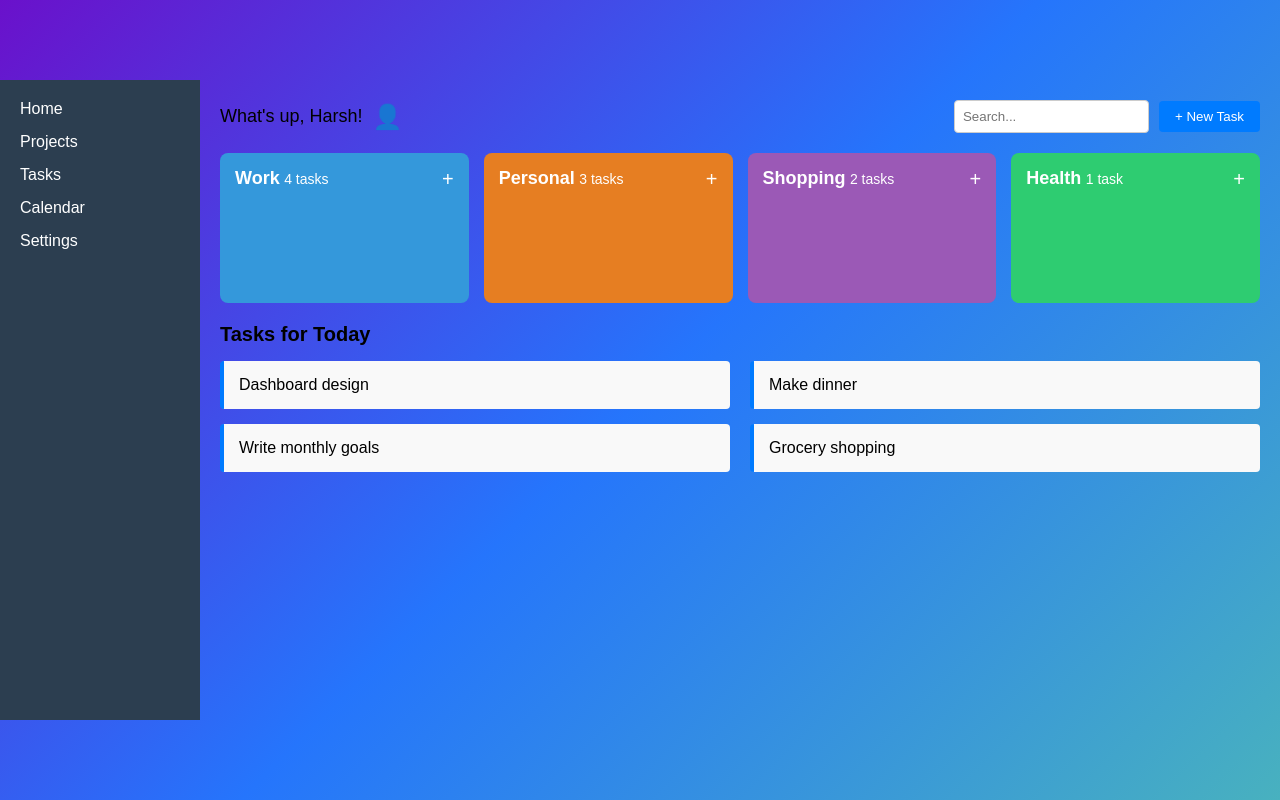
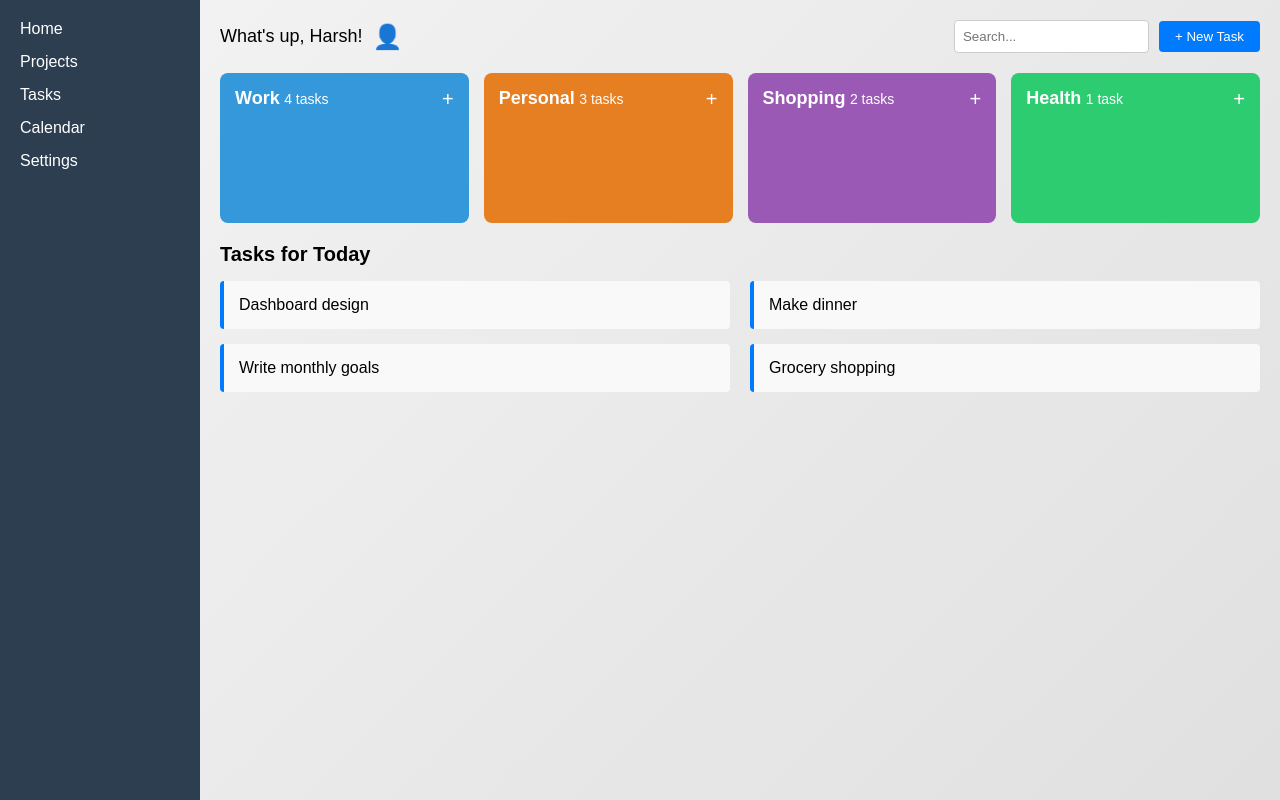
Before and after one commit to luyandaaaa/My_To_Do_List, a website: page public/home.html in a window 1280 px wide. Drawn offline with Linux system fonts and the light colour scheme.

Commit message:
updated html and styling for home page

```diff
--- a/public/home.html
+++ b/public/home.html
@@ -7,7 +7,8 @@
     <link rel="stylesheet" href="style.css">
 </head>
 <body>
-
+    <!-- New div wrapping all content -->
+    <div class="home-container">
         <div class="sidebar">
             <nav>
                 <ul>
@@ -69,5 +70,6 @@
                 </div>
             </div>
         </div>
+    </div>
 </body>
 </html>
--- a/public/style.css
+++ b/public/style.css
@@ -218,12 +218,29 @@ a.btn-primary:hover {
 }
 
 /*home page styling*/
+/* New styles for the home-container */
+.home-container {
+    width: 100%;
+    height: 100vh;
+    display: flex;
+    background: linear-gradient(135deg, #f4f4f4, #e0e0e0); /* Custom background for the container */
+    overflow: hidden; /* Prevent scrolling */
+}
+
+/* Adjust the sidebar and main-content to fit within the home-container */
 .sidebar {
     width: 200px;
     background-color: #2c3e50;
     color: white;
-    height: 80vh;
+    height: 100vh; /* Full height */
     padding: 20px;
+}
+
+.main-content {
+    flex-grow: 1;
+    padding: 20px;
+    height: 100vh; /* Full height */
+    overflow-y: auto; /* Allow scrolling within main content */
 }
 
 .sidebar nav ul {
```
Lines whose indentation alone changed are shown as unchanged.
